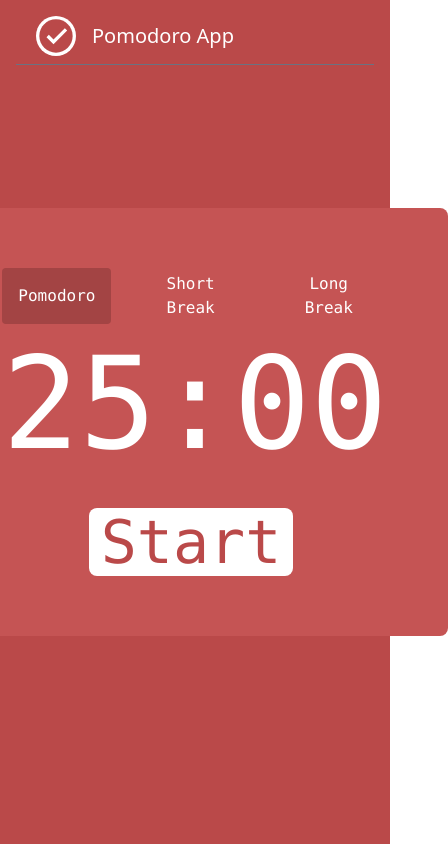
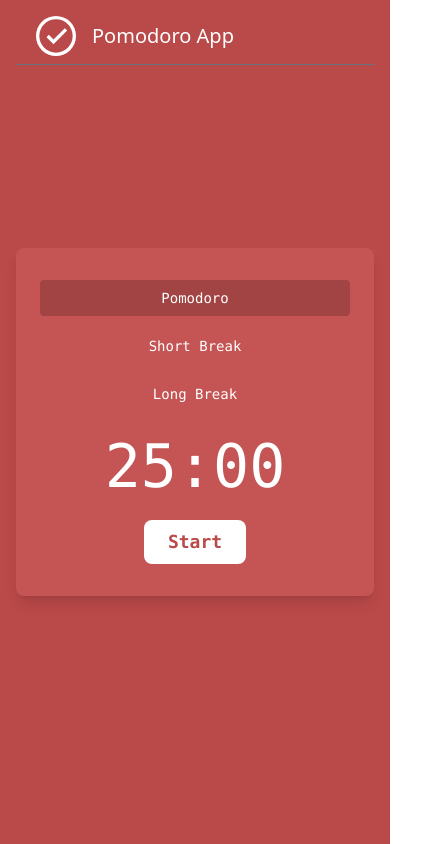
Before and after one commit to spunito/PomodoroApp, a React (Vite) app: page / in a window 390 px wide. Shown: the whole page, 448 px wide, since content can reach past the window. Built offline with nearby package versions, Linux system fonts and the light colour scheme; no server answers.

Commit message:
responsive

```diff
--- a/src/components/Pomodoro.jsx
+++ b/src/components/Pomodoro.jsx
@@ -2,45 +2,92 @@ import React from 'react'
 import { usePomodoro } from '../hooks/usePomodoro'
 
 export const Pomodoro = () => {
+  const {
+    timer,
+    isRunning,
+    handleReset,
+    mode,
+    handleRunning,
+    handleNotRunning,
+    changeMode,
+  } = usePomodoro()
 
-    const {timer, isRunning , handleReset ,mode, handleRunning, handleNotRunning , changeMode} = usePomodoro()
-    const minutos = Math.floor(timer/60)
-    const segundos = timer % 60
-    const txtMinutos = minutos.toString().padStart(2, '0')+ ":" + segundos.toString().padStart(2, '0')
-    console.log(mode)
-    return (
+  const minutos = Math.floor(timer / 60)
+  const segundos = timer % 60
+  const txtMinutos =
+    minutos.toString().padStart(2, '0') + ':' + segundos.toString().padStart(2, '0')
 
-    <div className={`${mode ==="pomodoro" ? 'bg-[rgb(186,73,73)]' : mode === "short"  ? "bg-[#38858a]"  : mode === "long"  ? "bg-[#397097]" :'' }
-     "w-full h-screen flex flex-col items-center justify-center font-mono`}>
+  return (
+    <div
+      className={`${
+        mode === 'pomodoro'
+          ? 'bg-[rgb(186,73,73)]'
+          : mode === 'short'
+          ? 'bg-[#38858a]'
+          : mode === 'long'
+          ? 'bg-[#397097]'
+          : ''
+      } w-full min-h-screen flex items-center justify-center font-mono p-4`}
+    >
+      <div
+        className={`${
+          mode === 'pomodoro'
+            ? 'bg-[#C55454]'
+            : mode === 'short'
+            ? 'bg-[#4B9A9C]'
+            : mode === 'long'
+            ? 'bg-[#4B7A9C]'
+            : ''
+        } w-full max-w-[480px] rounded-lg px-6 py-8 shadow-lg`}
+      >
+        <div className="flex flex-col sm:flex-row justify-center gap-3 mb-6 text-white text-sm sm:text-base">
+          <button
+            className={`rounded px-4 py-2 cursor-pointer transition ${
+              mode === 'pomodoro' ? 'bg-[#A34444]' : 'hover:bg-[#A34444]/70'
+            }`}
+            onClick={() => changeMode('pomodoro')}
+          >
+            Pomodoro
+          </button>
+          <button
+            className={`rounded px-4 py-2 cursor-pointer transition ${
+              mode === 'short' ? 'bg-[#3A7D7E]' : 'hover:bg-[#3A7D7E]/70'
+            }`}
+            onClick={() => changeMode('short')}
+          >
+            Short Break
+          </button>
+          <button
+            className={`rounded px-4 py-2 cursor-pointer transition ${
+              mode === 'long' ? 'bg-[#3B627E]' : 'hover:bg-[#3B627E]/70'
+            }`}
+            onClick={() => changeMode('long')}
+          >
+            Long Break
+          </button>
+        </div>
 
-          <div className={`${mode ==="pomodoro" ? 'bg-[#C55454]' : mode === "short"  ? "bg-[#4B9A9C]"  : mode === "long"  ? "bg-[#4B7A9C]" :'' } p-15  rounded-lg `}>
+        <p className="text-center text-6xl sm:text-7xl md:text-9xl text-white pb-6">
+          {txtMinutos}
+        </p>
 
-            <div className='flex justify-top gap-4 mb-4 text-white' >
-                <button className={`rounded px-4 py-1 cursor-pointer ${mode === "pomodoro" ? 'bg-[#A34444] ' : ''}`}  onClick={() => changeMode("pomodoro")}>Pomodoro</button>
-                <button className={`rounded px-4 py-1 cursor-pointer ${mode === "short" ? 'bg-[#3A7D7E]' : ''}`}  onClick={() => changeMode("short")}>Short Break</button>
-                <button className={`rounded px-4 py-1 cursor-pointer ${mode === "long" ? 'bg-[#3B627E]' : ''}`}  onClick={() => changeMode("long")}>Long Break</button>
-            </div>
-
-            <p className="text-center text-9xl text-white pb-6">{txtMinutos}</p>
-
-            <div className='mt-4 text-center text-6xl '>
-
-              <button
-              className={` ${mode ==="pomodoro" ? 'text-[rgb(186,73,73)]' : mode === "short"  ? "text-[#38858a]"  : mode === "long"  ? "text-[#397097]" :'' } bg-white rounded p-1 rounded-lg px-3 mr-2 cursor-pointer min-w-[96px]`}
-              onClick={ isRunning ? handleNotRunning : handleRunning}
-              >{isRunning ? "Pause" : "Start" }</button>
-
-
-                {/* <button
-                    className='bg-white rounded p-1 px-3 mr-2 cursor-pointer'
-                    onClick={handleReset}>
-                    Resetear
-                </button> */}
-
-
-            </div>
-
+        <div className="text-center">
+          <button
+            className={`${
+              mode === 'pomodoro'
+                ? 'text-[rgb(186,73,73)]'
+                : mode === 'short'
+                ? 'text-[#38858a]'
+                : mode === 'long'
+                ? 'text-[#397097]'
+                : ''
+            } bg-white rounded-lg px-6 py-2 text-lg font-bold transition hover:opacity-90 min-w-[100px]`}
+            onClick={isRunning ? handleNotRunning : handleRunning}
+          >
+            {isRunning ? 'Pause' : 'Start'}
+          </button>
         </div>
+      </div>
     </div>
   )
 }
```
